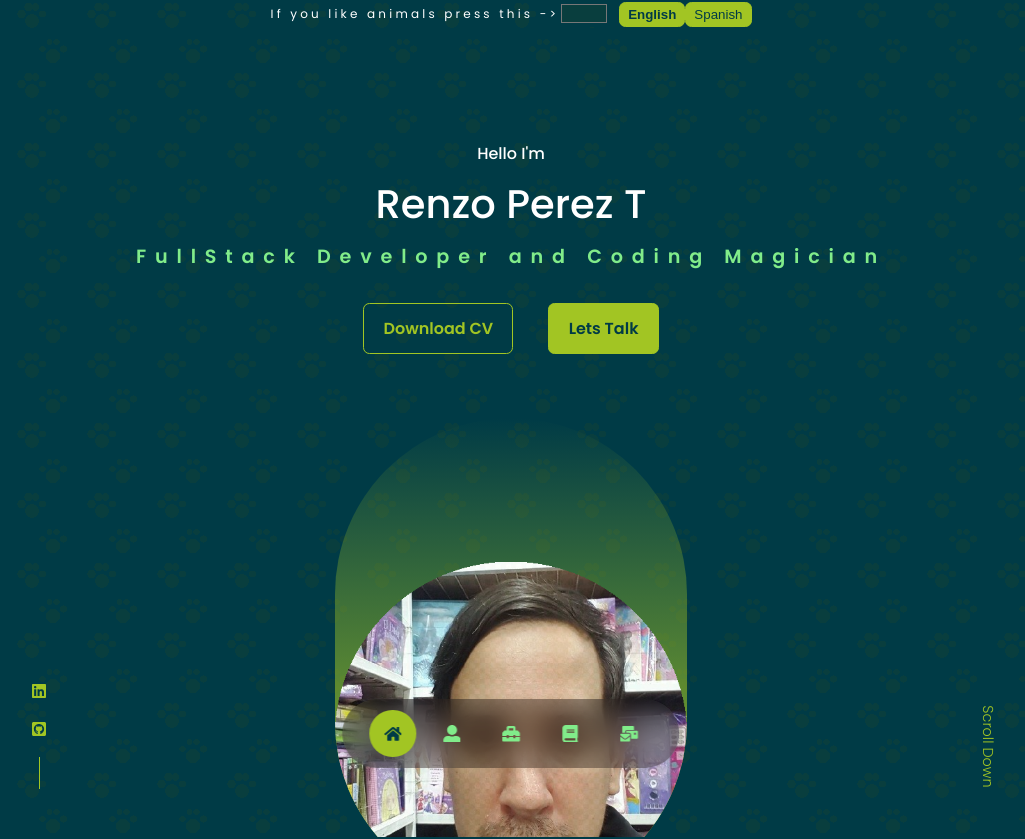
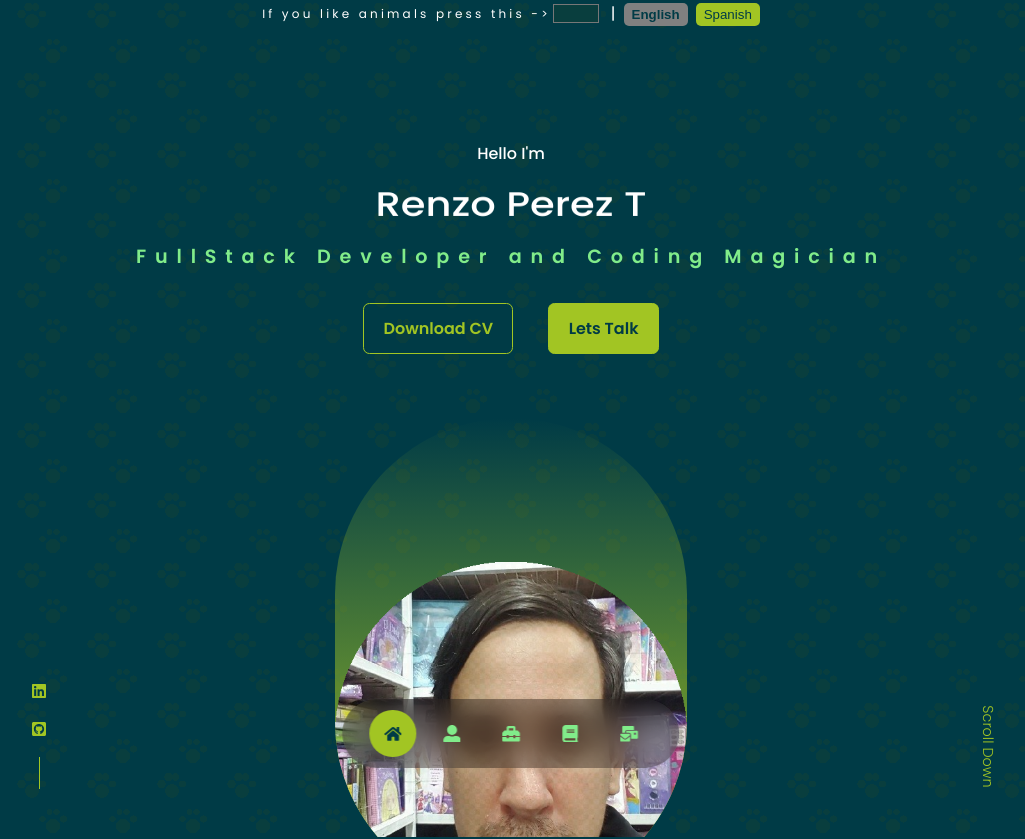
Before and after one commit to derpmagician/portfolio, a React (Create React App) app: page / in a window 1280 px wide. Shown: the top 839 px of the page, without its empty margins (129-1154 px from the left). Built offline with nearby package versions, Linux system fonts and the light colour scheme.

Commit message:
haciendo cambios visuales

```diff
--- a/src/components/About/About.jsx
+++ b/src/components/About/About.jsx
@@ -3,20 +3,24 @@ import { useTranslation } from 'react-i18next';
 import ME from '../../assets/me.png'
 // import ME from '../../assets/me-about.jpg'
 import {
-  motion, AnimatePresence, useTransform, useAnimation
+  motion,
 } from 'framer-motion';
 import { FaAward, FaPeopleCarry } from 'react-icons/fa'
 import { GiThreeFriends } from 'react-icons/gi'
 import './About.css';
 
 const btnVariant = {
-  hidden: {
-    opacity: 0,
-    x: "100vw"
+  initial: {
+    opacity: 1,
+    y: "0",
+    outlineColor: "white",
+    outlineStyle: "dotted"
   },
-  visible: {
+  circle: {
     opacity: 1,
-    x: "0"
+    rotateY: [0, 180, 0],
+    borderRadius: "50%",
+    delay: 1,
   },
 }
 
@@ -36,8 +40,8 @@ function About() {
           <div className="about__cards">
             <motion.article className="about__card"
               variants={btnVariant}
-              initial="hidden"
-              animate="visible"
+              initial="initial"
+              whileHover="circle"
             >
               <FaAward className="about__icon" />
               <h5>{ t('about.a1')}</h5>
@@ -45,8 +49,9 @@ function About() {
             </motion.article>
             <motion.article className="about__card"
               variants={btnVariant}
-              initial="hidden"
-              animate="visible"
+              initial="initial"
+              whileHover="circle"
+
             >
               <FaPeopleCarry className="about__icon" />
               <h5>{ t('about.a2')}</h5>
@@ -54,8 +59,9 @@ function About() {
             </motion.article>
             <motion.article className="about__card"
               variants={btnVariant}
-              initial="hidden"
-              animate="visible"
+              initial="initial"
+              whileHover="circle"
+
             >
               <GiThreeFriends className="about__icon" />
               <h5>{ t('about.a3')}</h5>
--- a/src/components/Header/Header.jsx
+++ b/src/components/Header/Header.jsx
@@ -1,6 +1,6 @@
 import { useTranslation } from 'react-i18next';
 import {
-  motion, AnimatePresence, useAnimation
+  motion, AnimatePresence,
 } from 'framer-motion';
 import CTA from './CTA'
 import ME from '../../assets/me.png'
@@ -9,7 +9,7 @@ import './Header.css'
 
 const saludoVariant = {
   initial: {
-    opacity: 0,
+    opacity: 1,
     y: "0"
   },
   top: {
@@ -26,6 +26,21 @@ const saludoVariant = {
         repeat: Infinity,
         ease: "easeInOut"
        }
+    }
+  },
+  middle: {
+    opacity: 1,
+    rotateX: [0, 180, 0],
+    transition: {
+      type: "spring",
+      rotateX: {
+        delay: 1,
+        duration: 3,
+        yoyo: Infinity,
+        repeat: Infinity,
+        ease: "easeInOut"
+      },
+      transformTemplate: (transforms) => `perspective(1000px) ${transforms}`,
     }
   },
   botom: {
@@ -58,9 +73,20 @@ const Header = () => {
             variants={saludoVariant}
             initial="initial"
             animate="top"
-          >{t('header.saludo')}</motion.h1>
+          >
+            {t('header.saludo')}
+          </motion.h1>
         </AnimatePresence>
-        <h2 className="nombre">Renzo Perez T</h2>
+                <AnimatePresence>
+          <motion.h1 className="saludo"
+            variants={saludoVariant}
+            initial="initial"
+            animate="middle"
+          >
+            <h2 className="nombre">Renzo Perez T</h2>
+
+          </motion.h1>
+        </AnimatePresence>
         <AnimatePresence>
           <motion.h5 className="text-light text-space especializacion"
             variants={saludoVariant}
--- a/src/components/Switch.css
+++ b/src/components/Switch.css
@@ -1,15 +1,4 @@
 :root {
-  /* --color-bg: #334600;
-  --color-bg-variant: #07575b;
-  --color-primary: #a2c523;
-  --color-primary-variant: 093e3e;
-  --color-white: #fff;
-  --color-light: rgb(129, 236, 138);
-  --container-width-lg: 75%;
-  --container-width-md: 86%;
-  --container-width-sm: 90%;
-  --transition: all 400ms ease; */
-
   --dark: hsl(0, 0%, 3%);
   --highlight: #006989;
   --highlight-2: rgb(81, 141, 231);
@@ -20,6 +9,7 @@
   justify-content: center;
   align-items: center;
   margin-bottom: 10px;
+  text-align: center;
 }
 
 .bar-label {
@@ -28,10 +18,12 @@
   display: flex;
   justify-content: center;
   align-items: center;
+  text-align: center;
+  min-width: 3rem;
 }
+
 .bar-color {
   color: white;
-  /* font-weight: bold; */
   background: var(--color-bg);
   margin-right: 10px;
 }
@@ -41,7 +33,6 @@ body {
   background: var(--color-bg);
   color: var(--color-white);
   /* line-height: 1.7; */
-
   /* cat paw */
   background-image: radial-gradient(circle at 15% 20%, var(--dark) 5%, transparent 5%),
                     radial-gradient(circle at 25% 10%, var(--dark) 5%, transparent 5%),
@@ -56,3 +47,13 @@ body {
                     linear-gradient(90deg, var(--color-bg), var(--color-bg));
   background-size: 70px 70px;
 }
+
+.lngBtn {
+  margin-left: 0.5rem;
+  border-radius: 5px;
+}
+
+.colorInput {
+  min-width: 40px;
+  cursor: pointer;
+}
--- a/src/components/Switch.jsx
+++ b/src/components/Switch.jsx
@@ -5,7 +5,7 @@ import './Switch.css'
 
 const lngs = {
   en: { nativeName: 'English' },
-  de: { nativeName: 'Spanish' }
+  es: { nativeName: 'Spanish' }
 };
 
 const Switch = () => {
@@ -15,7 +15,7 @@ const Switch = () => {
 
   // const [activeNav, setActiveNav] = useState('#');
   const colorHandler = (e) => {
-    console.log(e.target.value)
+    // console.log("el target", e.target.value)
     setSelectedColor(e.target.value)
     document.documentElement.style.setProperty('--dark', e.target.value);
   }
@@ -25,16 +25,18 @@ const Switch = () => {
         className="form-control form-control-color bar-label" >
         {textPicker}
         <input type="color" id="mySwicolorbarch" title="Choose the color of the paws"
-          className="form-control form-control-color bar-color"
+          className="colorInput form-control form-control-color bar-color"
           value={selectedColor}
           onChange={colorHandler}
           />
-      </label>
+      </label> |
       <div className="botones">
         {Object.keys(lngs).map((lng) => (
-          <button key={lng} className="btn btn-primary btn-sm"
+          <button key={lng} className="lngBtn btn-primary btn-sm"
             style={{
               fontWeight: i18n.resolvedLanguage === lng ? 'bold' : 'normal',
+              backgroundColor: i18n.resolvedLanguage === lng ? 'grey' : '',
+              cursor:  i18n.resolvedLanguage === lng ? 'not-allowed' : 'pointer',
               // fontSize: '18px'
             }}
             type="submit" onClick={() => i18n.changeLanguage(lng)}>
```
